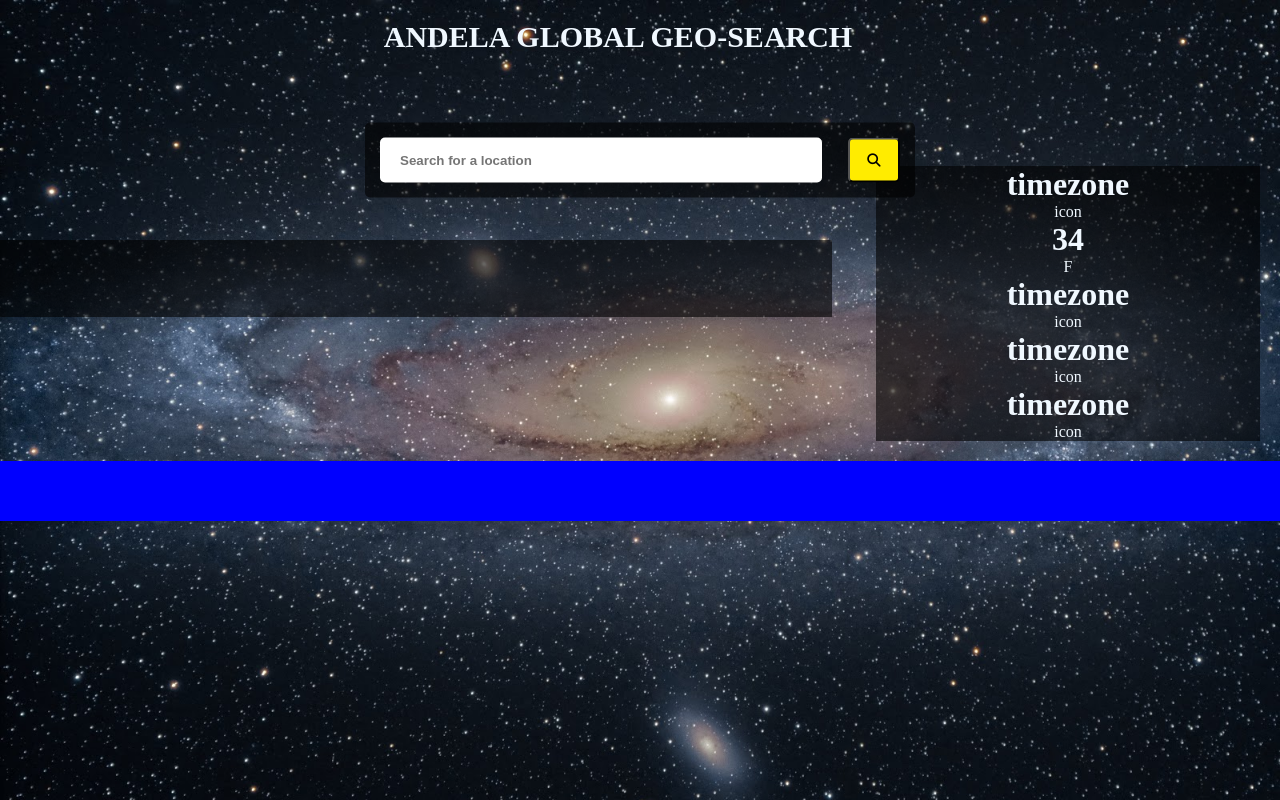
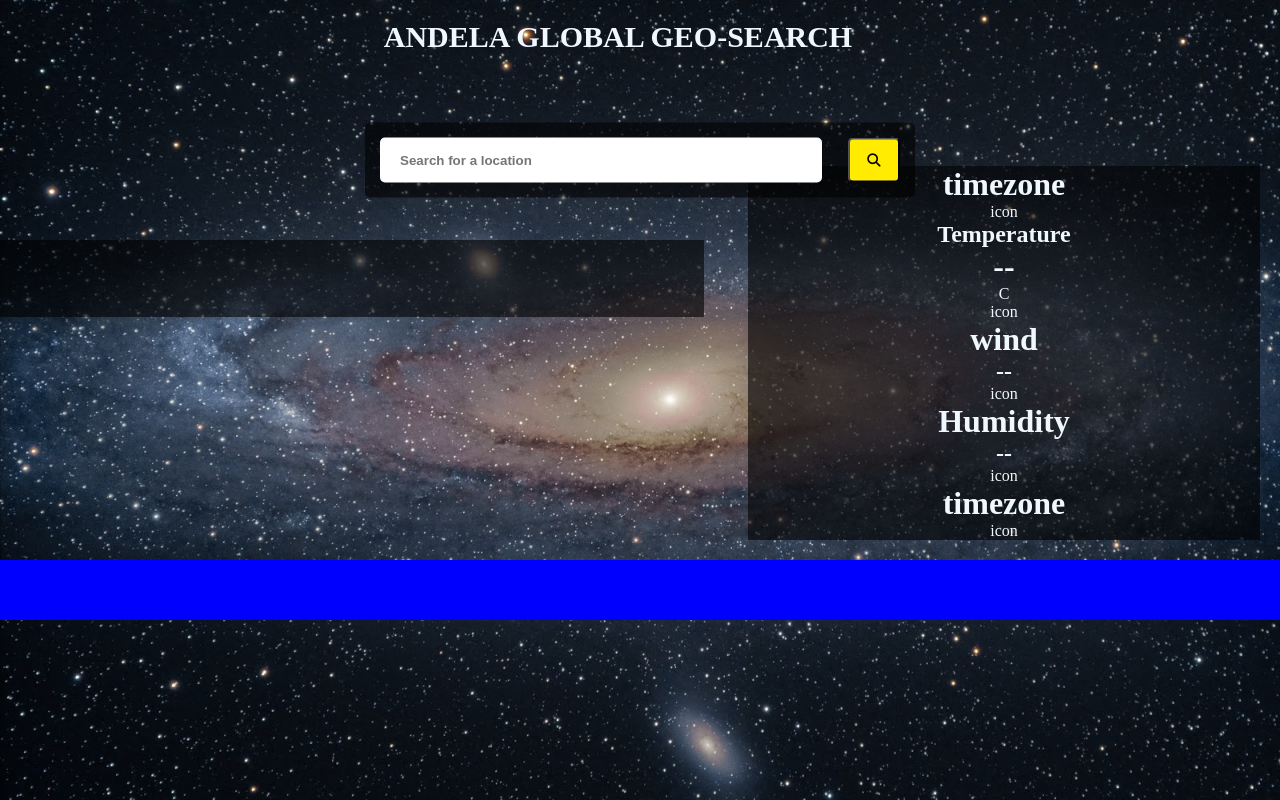
Before and after one commit to Francisomondi/AndelaGeo-search, a plain HTML site: page frontend/index.html in a window 1280 px wide. Drawn offline with nearby package versions, Linux system fonts and the light colour scheme.

Commit message:
managed to pull data from my api and displayed them on the user unterface

```diff
--- a/backend/app.js
+++ b/backend/app.js
@@ -4,9 +4,7 @@ const submitBtn = document.getElementById('search-button');
 submitBtn.addEventListener('click',() =>{
     const input = document.getElementById('search-location').value;
     const locationTimezone = document.getElementById('location-timezone');
-    const wind = document.getElementById ('wind');
-   const humidity = document.getElementById('humidity');
-   const precipitation = document.getElementById('precipitation');
+
     const api = `89d564e82d7aa6564b53f032a5e48d42`;
 
    if(input != ''){
@@ -17,8 +15,8 @@ submitBtn.addEventListener('click',() =>{
                type: 'GET',
                success: function (data) {
                    var widget = show(data);
-                   console.log(widget);
-                   $(input).html(widget);
+                   console.log(data);
+                   $(input).html(data);
 
                    $(locationTimezone).val('');
                }
@@ -34,5 +32,15 @@ submitBtn.addEventListener('click',() =>{
 
 });
 function show(data) {
-    return "<h3><strong>The weather today is </strong>: " + data.main.temp + " Degrees Celcius in </h3>" + "<h3><strong>" + data.name + "</strong> </h3>"
+    const locationTimezone = document.getElementById('location-timezone');
+    const wind = document.getElementById('wind');
+    const temp = document.getElementById('temp-degree');
+    const humidity = document.getElementById('humidity');
+    const precipitation = document.getElementById('precipitation');
+
+    locationTimezone.innerHTML = data.name;
+    temp.innerHTML = data.main.temp;
+    wind.innerHTML = data.wind.speed;
+    humidity.innerHTML = data.main.humidity;
+    precipitation.innerHTML = data.weather. description;
 }
--- a/frontend/css/style.css
+++ b/frontend/css/style.css
@@ -53,12 +53,12 @@ body{
     cursor: pointer;
 }
 .search-data{
-    width: 30%;
+    width: 40%;
     background: rgba(0, 0, 0, 0.6);
     margin-top:13%;
      text-align: center;
    margin-right: 20px;
-    display: flex;
+    display: inline;
     flex-direction: column;
     float: right;
 
@@ -66,13 +66,20 @@ body{
 
 }
 #search-map{
-    width: 65%;
+    width: 55%;
     padding: 3%;
     background: rgba(0, 0, 0, 0.6);
     position: absolute;
     top: 30%;
 
 }
+
+.location .wind{
+    width: 10%;
+    background-color: pink;
+    word-wrap: inherit;
+}
+
 footer{
     width: 100%;
     padding: 30px;
--- a/frontend/index.html
+++ b/frontend/index.html
@@ -30,20 +30,26 @@
             </div>
 
 
-            <div id="temp">
+            <div class="temp">
+                <h2 class="temp-header">Temperature</h2>
                 <div id="degree-section">
-                    <h1 id="temp-degree">34</h1>
-                    <span>F</span>
+                    <h1 id="temp-degree">--</h1>
+                    <span>C</span>
+                    <p>icon</p>
                 </div>
 
             </div>
 
-            <div id="wind">
-                <h1>timezone</h1>
+            <div class="wind">
+                <h1 id="wind-header">wind</h1>
+                <h2 id="wind">--</h2>
                 <p>icon</p>
             </div>
-            <div id="humidity">
-                <h1>timezone</h1>
+
+            <div class="humidity">
+                <h1 class="humidity-header">Humidity</h1>
+                <h2   id="humidity">--</h2>
+
                 <p>icon</p>
             </div>
             <div id="precipitation">
```
